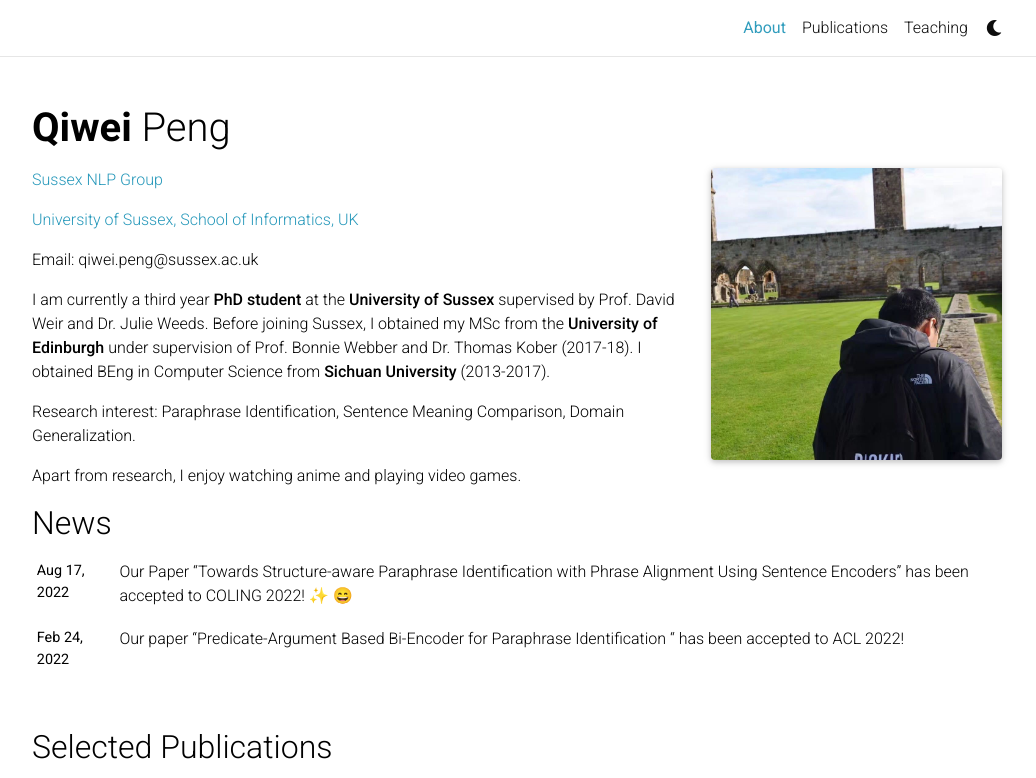
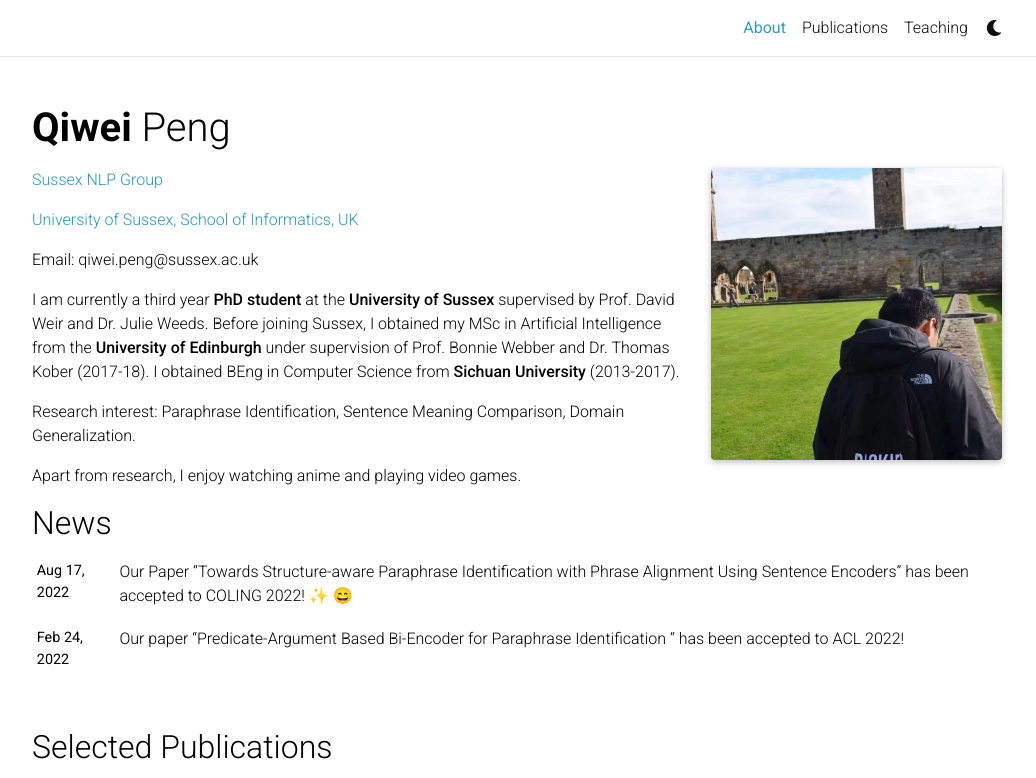
Before and after one commit to Punchwes/punchwes.github.io, a Jekyll site: the page built from _pages/about.md, in a window 1280 px wide and 1033 px high, cut to the strip 0-778 px from the top of the window. Shown: the whole strip, without its empty margins (123-1159 px from the left). Built offline with Jekyll 4.4.1, drawn with Linux system fonts in a browser that asks for light colours; full-size pictures stand in for the smaller copies a plugin makes; emoji names are drawn with the system emoji font; comment, search, counter and statistics services are not loaded; a style sheet for code colours, icons or effects is not loaded.

Commit message:
new updates

```diff
--- a/_bibliography/papers.bib
+++ b/_bibliography/papers.bib
@@ -14,6 +14,7 @@
     address = "South Korea",
     publisher = "International Committee on Computational Linguistics",
     abbr = {COLING},
+    abbrtype = {Oral},
     selected = {true}
 }
 
@@ -33,7 +34,8 @@
     pages = "5579--5589",
     abstract = "Paraphrase identification involves identifying whether a pair of sentences express the same or similar meanings. While cross-encoders have achieved high performances across several benchmarks, bi-encoders such as SBERT have been widely applied to sentence pair tasks. They exhibit substantially lower computation complexity and are better suited to symmetric tasks. In this work, we adopt a bi-encoder approach to the paraphrase identification task, and investigate the impact of explicitly incorporating predicate-argument information into SBERT through weighted aggregation. Experiments on six paraphrase identification datasets demonstrate that, with a minimal increase in parameters, the proposed model is able to outperform SBERT/SRoBERTa significantly. Further, ablation studies reveal that the predicate-argument based component plays a significant role in the performance gain.",
     selected={true},
-    abbr={ACL}
+    abbr={ACL},
+    abbrtype = {Oral}
 }
 
 @inproceedings{peng-etal-2021-structure,
--- a/_layouts/bib.html
+++ b/_layouts/bib.html
@@ -19,6 +19,9 @@
           {%- else -%}
             <abbr class="badge">{{entry.abbr}}</abbr>
           {%- endif -%}
+        {%- endif -%}
+        {%- if entry.abbr2 -%}
+            <span class="abbr2 badge">{{entry.abbr2}}</span>
         {%- endif -%}
         </div>
 
--- a/_pages/about.md
+++ b/_pages/about.md
@@ -21,7 +21,7 @@
 
 Email: qiwei.peng@sussex.ac.uk
 
-I am currently a third year **PhD student** at the **University of Sussex** supervised by Prof. David Weir and Dr. Julie Weeds. Before joining Sussex, I obtained my MSc from the **University of Edinburgh** under supervision of Prof. Bonnie Webber and Dr. Thomas Kober (2017-18). I obtained BEng in Computer Science from **Sichuan University** (2013-2017).
+I am currently a third year **PhD student** at the **University of Sussex** supervised by Prof. David Weir and Dr. Julie Weeds. Before joining Sussex, I obtained my MSc in Artificial Intelligence from the **University of Edinburgh** under supervision of Prof. Bonnie Webber and Dr. Thomas Kober (2017-18). I obtained BEng in Computer Science from **Sichuan University** (2013-2017).
 
 Research interest: Paraphrase Identification, Sentence Meaning Comparison, Domain Generalization.
 
```
